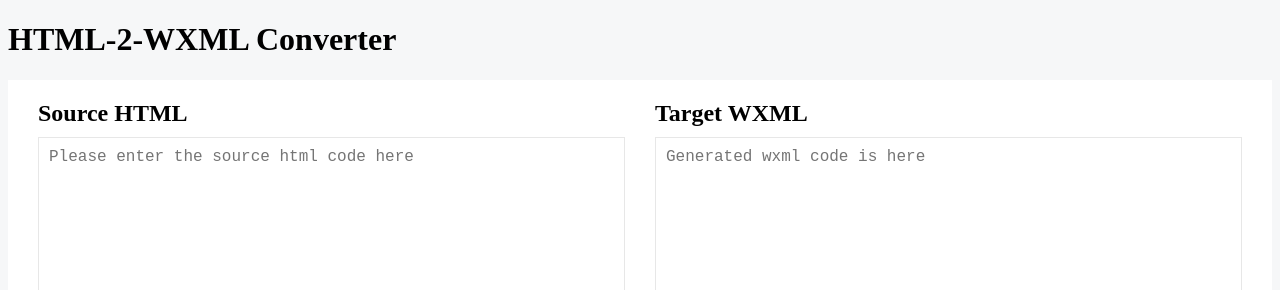
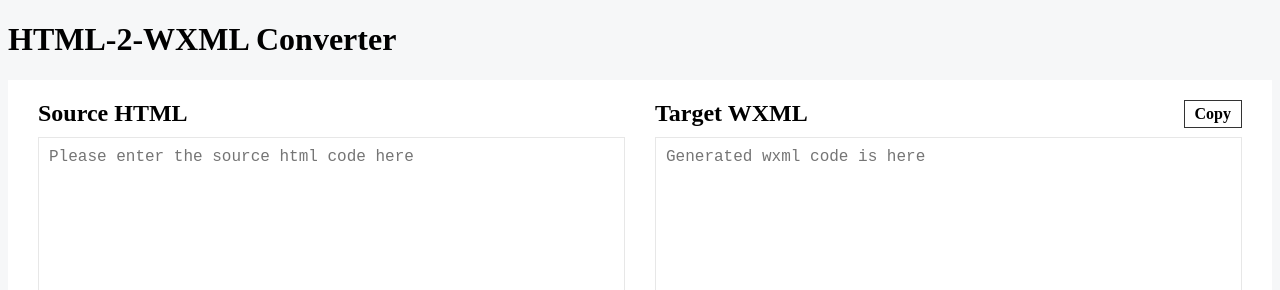
Before and after one commit to liuzhuan/liuzhuan.github.io, a Jekyll site: the page tools/html-2-wxml/index.html, which Jekyll copies as it is, in a window 1280 px wide. Shown: the top 290 px of the page. Built offline with Jekyll 4.4.1, drawn with Linux system fonts in a browser that asks for light colours.

Commit message:
feat(tools): add copy button for html-2-wxml

```diff
--- a/tools/html-2-wxml/index.html
+++ b/tools/html-2-wxml/index.html
@@ -50,6 +50,20 @@
             font-size: 14px;
             color: #333;
         }
+
+        .btn-copy {
+            font-size: 16px;
+            padding: 4px 10px;
+            float: right;
+            border: 1px solid #333;
+            cursor: pointer;
+            user-select: none;
+        }
+
+        .btn-copy:hover {
+            background: #333;
+            color: white;
+        }
     </style>
 </head>
 
@@ -64,7 +78,7 @@
             </div>
         </div>
         <div class="section section--target">
-            <div class="section__title">Target WXML</div>
+            <div class="section__title">Target WXML <div class="btn-copy js-copy-btn">Copy</div></div>
             <div class="section__content">
                 <textarea class="section__input js-target" rows="50"
                     placeholder="Generated wxml code is here"></textarea>
@@ -89,18 +103,37 @@
     </div>
 
     <script>
-        const $sourceEl = document.querySelector('.js-source');
-        const $targetEl = document.querySelector('.js-target');
+        init();
 
-        $sourceEl.addEventListener('input', debounce(onSourceInput, 500));
+        function init() {
+            const $sourceEl = document.querySelector('.js-source');
+            const $copyBtn = document.querySelector('.js-copy-btn')
+
+            $sourceEl.addEventListener('input', debounce(onSourceInput, 500));
+            $copyBtn.addEventListener('click', onCopyHandler);
+        }
 
         function onSourceInput(e) {
+            const $targetEl = document.querySelector('.js-target');
+
             const source = e.target.value;
             const target = transform(source);
             $targetEl.value = target;
+        }
+
+        function onCopyHandler(e) {
+            const $targetEl = document.querySelector('.js-target');
+            const target = $targetEl.value;
+            if (!target || /^\s*$/.test(target)) {
+                return;
+            }
 
             $targetEl.select();
-            document.execCommand("copy");
+            document.execCommand('Copy');
+
+            setTimeout(() => {
+                alert('Copy into clipboard successfully!');
+            }, 100);
         }
 
         /**
@@ -116,7 +149,7 @@
                 .replace(/<\/(ul|ol|li|p|strong|h[1-6])\b/g, '</view')
                 .replace(/(<\/?)span\b/g, '$1text')
                 .replace(/<br\s*>/g, '<view class="br"></view>')
-                .replace(/<img\b([^>]*)\/?>/g, '<image$1/>')
+                .replace(/<img\b([^>\/]*)\/?>/g, '<image$1/>')
                 .replace(/@click/g, 'bindtap')
                 .replace(/@change/g, 'bindinput')
                 .replace(/v-(if|show)="([^"]+)"/g, 'wx:if="{{ $2 }}"')
```
